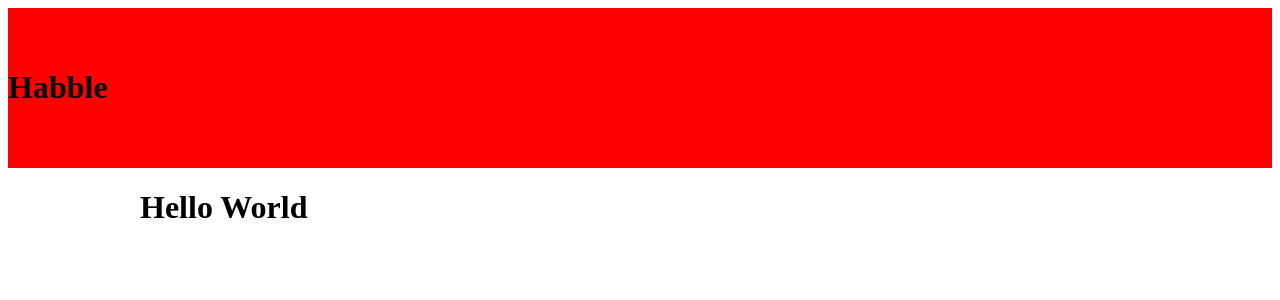
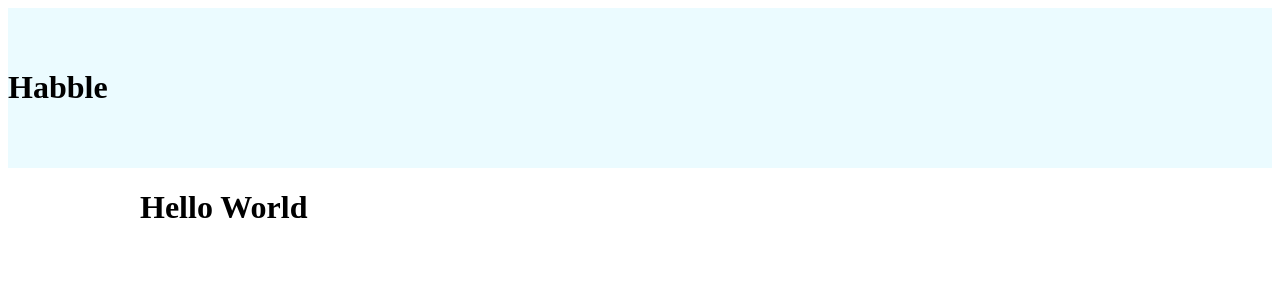
Before and after one commit to JigneshWorld/react-styled-components-example, a React (Create React App) app: page / in a window 1280 px wide. Shown: the top 300 px of the page. Built offline with nearby package versions, Linux system fonts and the light colour scheme.

Commit message:
feat: theme provider

```diff
--- a/src/App.js
+++ b/src/App.js
@@ -1,14 +1,25 @@
+import { ThemeProvider } from 'styled-components';
 import Header from './components/Header'
 import { Container } from './components/styles/Container.styled'
 
+const theme = {
+  colors: {
+    header: '#ebfbff',
+    body: '#fff',
+    footer: '#003333'
+  }
+}
+
 function App() {
   return (
+    <ThemeProvider theme={theme}>
       <>
         <Header></Header>
         <Container>
           <h1>Hello World</h1>
         </Container>
       </>
+    </ThemeProvider>
   );
 }
 
--- a/src/components/Header.js
+++ b/src/components/Header.js
@@ -2,7 +2,7 @@ import { StyledHeader } from './styles/Header.styled'
 
 function Header() {
     return (
-        <StyledHeader bg="red">
+        <StyledHeader>
             <h1>Habble</h1>
         </StyledHeader>
     );
--- a/src/components/styles/Header.styled.js
+++ b/src/components/styles/Header.styled.js
@@ -1,6 +1,6 @@
 import styled from "styled-components";
 
 export const StyledHeader = styled.header`
-    background-color: ${({ bg }) => bg};
+    background-color: ${({ theme }) => theme.colors.header};
     padding: 40px 0;
 `
```
Lines whose indentation alone changed are shown as unchanged.
